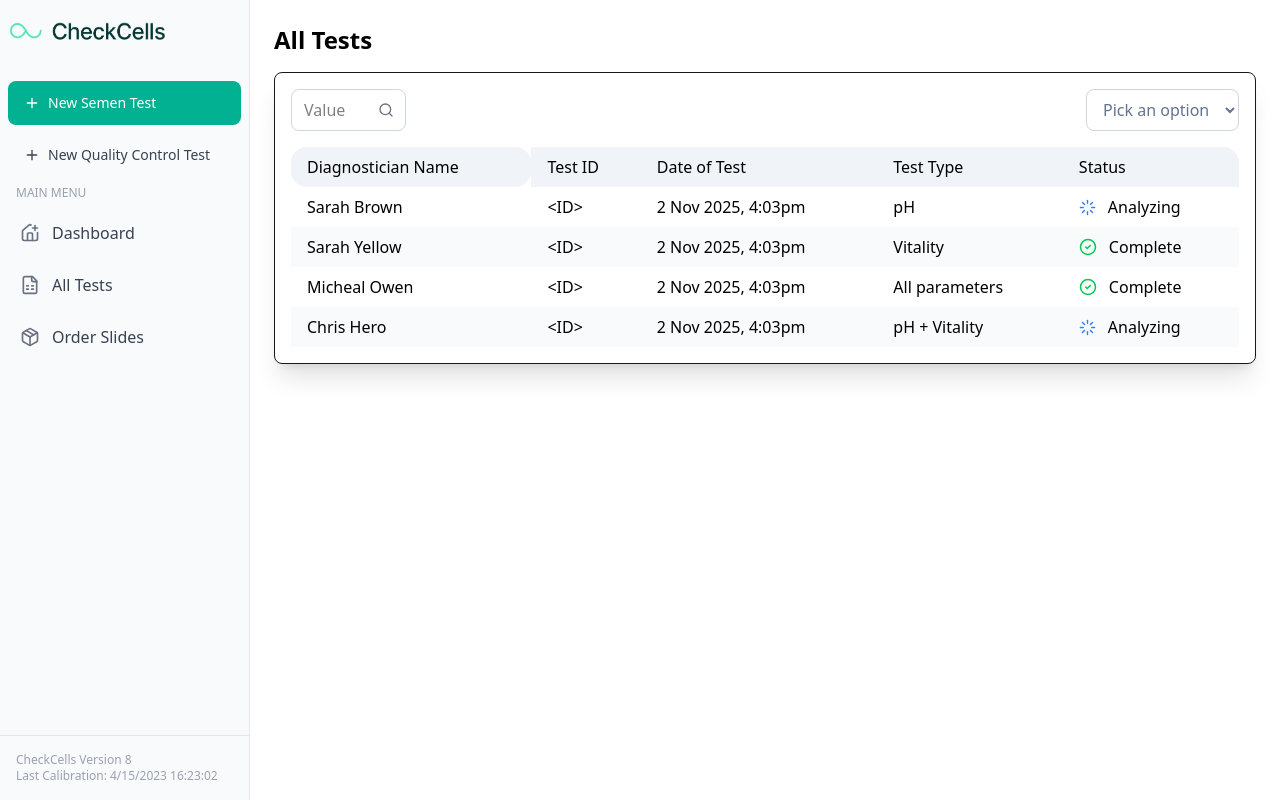
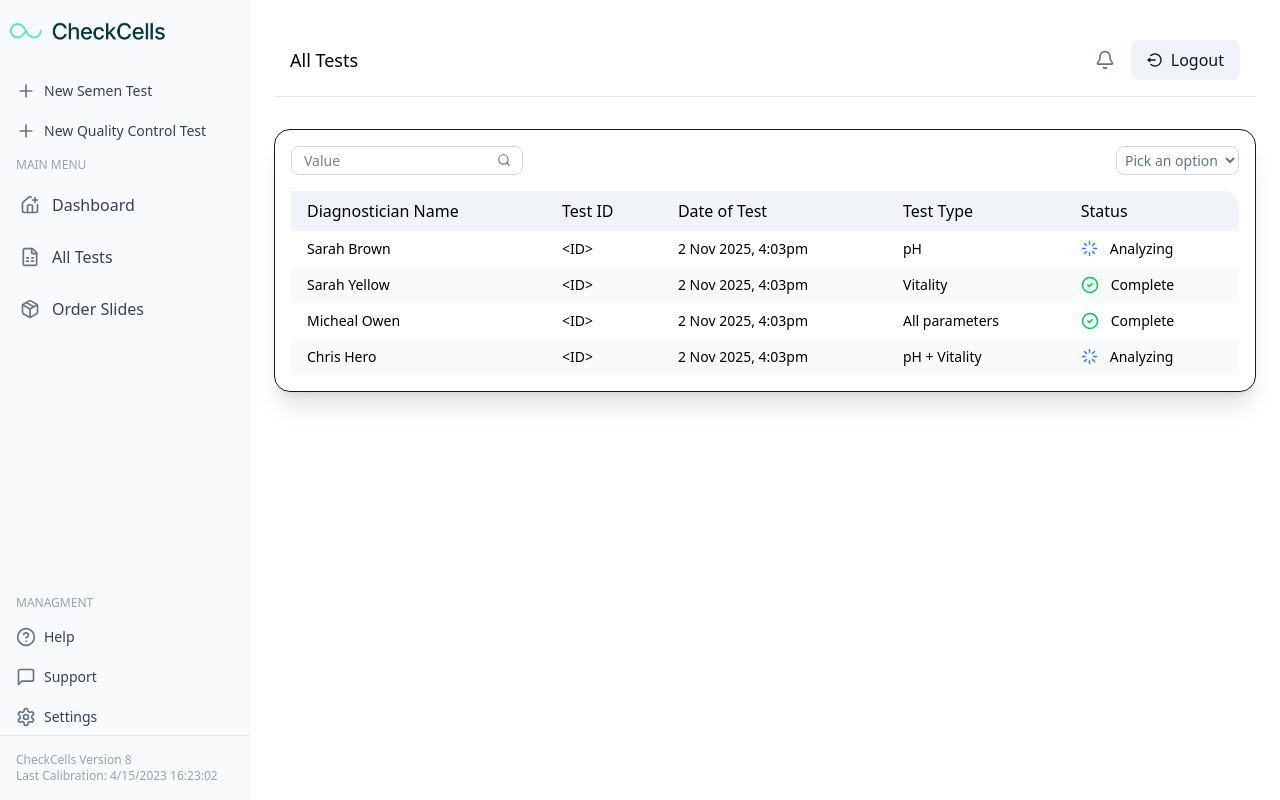
Before and after one commit to vanderleijunior9/CheckCells, a React (Vite) app: page / in a window 1280 px wide. Built offline with nearby package versions, Linux system fonts and the light colour scheme.

Commit message:
Improve sidebar with consistent ActionButton styling and toggle behavior

```diff
--- a/package.json
+++ b/package.json
@@ -14,6 +14,7 @@
     "lucide-react": "^0.506.0",
     "react": "^19.0.0",
     "react-dom": "^19.0.0",
+    "react-icons": "^5.5.0",
     "tailwindcss": "^4.1.5"
   },
   "devDependencies": {
--- a/src/App.jsx
+++ b/src/App.jsx
@@ -1,20 +1,25 @@
 import Sidebar, { SidebarItem } from "./components/Sidebar"
 import { HousePlus, Settings, Package, FileSpreadsheet } from "lucide-react"
 import TableComponent from './components/table/TableComponent.jsx';
+import Navbar from './components/Navbar';
 
 export default function App() {
   return (
-    <div className="flex h-screen">
+    <div className="flex h-screen flex-col">
+
+      <div className="flex flex-1 overflow-hidden">
         <Sidebar>
+
           <SidebarItem icon={<HousePlus size={20} />} text="Dashboard"  />
           <SidebarItem icon={<FileSpreadsheet size={20} />} text="All Tests" />
           <SidebarItem icon={<Package size={20} />} text ="Order Slides" />
         </Sidebar>
 
         <main className="flex-1 p-6 bg-white overflow-y-auto">
-        <h1 className="text-black text-2xl font-bold mb-4">All Tests</h1>
+          <Navbar />
           <TableComponent />
         </main>
       </div>
+    </div>
   )
 }
--- a/src/components/Sidebar.jsx
+++ b/src/components/Sidebar.jsx
@@ -1,5 +1,4 @@
-// components/Sidebar.jsx
-import React from "react";
+import React, { useState } from "react";
 import { Home, FileText, Box, HelpCircle, MessageSquare, Settings } from "lucide-react";
 import logoImage from "../assets/logo.avif"; // Import the logo image
 
@@ -10,19 +9,17 @@ const Logo = () => (
       alt="CheckCells Logo"
       className=""
     />
-
   </div>
 );
 
-
-
-// SidebarItem component that matches your App.jsx usage
-export function SidebarItem({ icon, text, active = false, alert = false }) {
+// Sidebar item component
+export function SidebarItem({ icon, text, active = false, alert = false, onClick }) {
   return (
     <div
+      onClick={onClick}
       className={`flex items-center gap-3 px-3 py-3 rounded-lg cursor-pointer transition-colors ${
         active
-          ? "bg-gray-100"
+          ? "bg-gray-100 text-black"
           : "hover:bg-gray-100"
       }`}
     >
@@ -41,28 +38,132 @@ export function SidebarItem({ icon, text, active = false, alert = false }) {
   );
 }
 
+// Sidebar item bottom component
+export function SidebarItemBottom({ icon, text, active = false, alert = false, onClick }) {
+  return (
+    <div
+      onClick={onClick}
+      className={`flex items-center gap-2 px-2 py-2 rounded-lg cursor-pointer transition-colors ${
+        active
+          ? "bg-gray-100 text-black"
+          : "hover:bg-gray-200"
+      }`}
+    >
+      <div className="relative">
+        <div className={`text-sm ${active ? "text-[#02B191]" : "text-gray-500"}`}>
+          {icon}
+        </div>
+        {alert && (
+          <div className="absolute -top-1 -right-1 w-2 h-2 bg-red-500 rounded-full"></div>
+        )}
+      </div>
+      <span className={`text-sm ${active ? "font-medium" : "text-gray-700"}`}>
+        {text}
+      </span>
+    </div>
+  );
+}
+
+// Action button component now styled like SidebarItemBottom
+const ActionButton = ({ icon, label, onClick, active = false }) => {
+  return (
+    <div
+      onClick={onClick}
+      className={`flex items-center gap-2 px-2 py-2 rounded-lg cursor-pointer transition-colors hover:bg-grey-300 ${
+        active
+          ? "bg-green text-white"
+          : "hover:bg-gray-200"
+      }`}
+    >
+      <div className="relative">
+        <div className={`text-sm ${active ? "text-white" : "text-gray-500"}`}>
+          {icon}
+        </div>
+      </div>
+      <span className={`text-sm ${active ? "font-medium" : "text-gray-700"}`}>
+        {label}
+      </span>
+    </div>
+  );
+};
+
+// Section label component
+const SectionLabel = ({ label }) => (
+  <div className="px-4 py-2 text-xs uppercase text-gray-400 font-medium">
+    {label}
+  </div>
+);
+
+// Simple Plus icon component
+function PlusIcon({ className }) {
+  return (
+    <svg xmlns="http://www.w3.org/2000/svg" viewBox="0 0 24 24" fill="none" stroke="currentColor" strokeWidth="2" strokeLinecap="round" strokeLinejoin="round" className={className || "w-5 h-5"}>
+      <path d="M12 5v14M5 12h14" />
+    </svg>
+  );
+}
+
 // Main sidebar component
 export default function Sidebar({ children }) {
+  const [activeItem, setActiveItem] = useState(null);
+
+  const handleItemClick = (item) => {
+    setActiveItem(item);
+  };
+
   return (
-    <div className="w-[250px] h-dvh bg-gray-50 border-r border-gray-200 flex flex-col">
+    <div className="w-[250px] h-dvh bg-gray-50 border-r border-slate-100 flex flex-col shadow-lg">
       <Logo />
 
-      <div className="mt-2 px-2 space-y-2">
+      <div className="px-2 space-y-1">
         <ActionButton
           label="New Semen Test"
-          icon={<PlusIcon className="w-4 h-4" />}
-          primary
+          icon={<PlusIcon />}
+          onClick={() => handleItemClick("New Semen Test")}
+          active={activeItem === "New Semen Test"}
         />
         <ActionButton
           label="New Quality Control Test"
-          icon={<PlusIcon className="w-4 h-4" />}
+          icon={<PlusIcon />}
+          onClick={() => handleItemClick("New Quality Control Test")}
+          active={activeItem === "New Quality Control Test"}
         />
       </div>
 
       <SectionLabel label="Main Menu" />
 
       <div className="px-2 space-y-1 flex-1">
-        {children}
+        {React.Children.map(children, (child) => {
+          if (React.isValidElement(child)) {
+            return React.cloneElement(child, {
+              active: activeItem === child.props.text,
+              onClick: () => handleItemClick(child.props.text),
+            });
+          }
+          return child;
+        })}
+      </div>
+
+      <SectionLabel label="Managment" />
+      <div className="px-2 space-y-1">
+        <SidebarItemBottom
+          icon={<HelpCircle size={20} />}
+          text="Help"
+          active={activeItem === "Help"}
+          onClick={() => handleItemClick("Help")}
+        />
+        <SidebarItemBottom
+          icon={<MessageSquare size={20} />}
+          text="Support"
+          active={activeItem === "Support"}
+          onClick={() => handleItemClick("Support")}
+        />
+        <SidebarItemBottom
+          icon={<Settings size={20} />}
+          text="Settings"
+          active={activeItem === "Settings"}
+          onClick={() => handleItemClick("Settings")}
+        />
       </div>
 
       <div className="mt-auto p-4 border-t border-gray-200">
@@ -72,33 +173,3 @@ export default function Sidebar({ children }) {
     </div>
   );
 }
-
-// Section label component
-const SectionLabel = ({ label }) => (
-  <div className="px-4 py-2 text-xs uppercase text-gray-400 font-medium">
-    {label}
-  </div>
-);
-
-// Action button component for tests
-const ActionButton = ({ label, icon, primary = false }) => (
-  <button
-    className={`flex items-center gap-2 w-full rounded-lg px-4 py-3 text-sm transition-colors ${
-      primary
-        ? "bg-[#02B191] text-white hover:bg-[#02B191]/90"
-        : "text-gray-700 hover:bg-gray-100"
-    }`}
-  >
-    {icon}
-    <span>{label}</span>
-  </button>
-);
-
-// Simple Plus icon component
-function PlusIcon({ className }) {
-  return (
-    <svg xmlns="http://www.w3.org/2000/svg" viewBox="0 0 24 24" fill="none" stroke="currentColor" strokeWidth="2" strokeLinecap="round" strokeLinejoin="round" className={className}>
-      <path d="M12 5v14M5 12h14" />
-    </svg>
-  );
-}
--- /dev/null
+++ b/src/components/SidebarItem.jsx
@@ -0,0 +1,22 @@
+export function SidebarItem({ icon, text, active = false, alert = false, onClick }) {
+  return (
+    <div
+      onClick={onClick}
+      className={`flex items-center gap-3 px-3 py-3 rounded-lg cursor-pointer transition-colors ${
+        active ? "bg-gray-200" : "hover:bg-gray-100"
+      }`}
+    >
+      <div className="relative">
+        <div className={`${active ? "text-[#02B191]" : "text-gray-500"}`}>
+          {icon}
+        </div>
+        {alert && (
+          <div className="absolute -top-1 -right-1 w-2 h-2 bg-red-500 rounded-full"></div>
+        )}
+      </div>
+      <span className={`${active ? "font-medium text-black" : "text-gray-700"}`}>
+        {text}
+      </span>
+    </div>
+  );
+}
--- a/src/components/table/TableComponent.jsx
+++ b/src/components/table/TableComponent.jsx
@@ -10,28 +10,30 @@ const data = [
 
 const TableComponent = () => {
   return (
-    <div className="p-4 bg-washed-whitewhite border rounded-lg shadow-xl">
-      <div className="flex items mb-4">
-        <div className="relative flex ">
+    <div className="p-4 mt-8 bg-washed-whitewhite border shadow-xl rounded-2xl">
+      <div className="flex justify-between items mb-4">
+        <div className=" relative flex items-center">
           <input
             type="text"
             placeholder="Value"
-            className="w-full pl-3 pr-4 py-2 border border-gray-300 rounded-lg focus:outline-none focus:ring-1 focus:ring-black text-black "
+            className="w-full pl-3 pr-4 py-2 border text-sm h-[.3in] border-gray-300 focus:outline-none rounded-lg focus:ring-1 focus:ring-black text-black "
           />
           <div className="absolute right-3 top-1/2 -translate-y-1/2">
-            <Search size={16} className="text-gray-500" />
+            <Search size={14} className="text-gray-500" />
           </div>
         </div>
-        <select className=" ml-170  py-1 p-3 border border-gray-300 rounded-lg focus:outline-none focus:ring-1 focus:ring-black text-slate-500">
-          <option className="text-black">Pick an option</option>
-          {/* Add more later */}
+        <select value="option1" className="ml-8 pl-1 pr-1 text-sm border border-gray-300 rounded-lg focus:ring-1 focus:ring-black text-slate-500 ">
+          <option value="" className="text-black">Pick an option</option>
+          <option value="" className="text-black">Option 1</option>
+          <option value="option2" className="text-black">Option 2</option>
         </select>
+
       </div>
 
       <table className="w-full border-collapse text-black rounded-md">
         <thead className="bg-washed-grey rounded-md">
         <tr className="bg-washed-grey">
-          <th className="py-2 px-4 text-left rounded-2xl bg-washed-grey">Diagnostician Name</th>
+          <th className="py-2 px-4 text-left bg-washed-grey">Diagnostician Name</th>
           <th className="py-2 px-4 text-left bg-washed-grey">Test ID</th>
           <th className="py-2 px-4 text-left bg-washed-grey">Date of Test</th>
           <th className="py-2 px-4 text-left bg-washed-grey">Test Type</th>
@@ -41,18 +43,18 @@ const TableComponent = () => {
         <tbody>
   {data.map((row, index) => (
     <tr key={index} className="even:bg-gray-50">
-      <td className="py-2 px-4">{row.diagnosticianName}</td>
-      <td className="py-2 px-4">{row.testId}</td>
-      <td className="py-2 px-4">{row.dateOfTest}</td>
-      <td className="py-2 px-4">{row.testType}</td>
+      <td className="py-2 px-4 text-sm">{row.diagnosticianName}</td>
+      <td className="py-2 px-4 text-sm">{row.testId}</td>
+      <td className="py-2 px-4 text-sm">{row.dateOfTest}</td>
+      <td className="py-2 px-4 text-sm">{row.testType}</td>
       <td className="py-2 px-4">
         {row.status === 'Analyzing' ? (
-          <span className="flex items-center">
+          <span className="flex items-center text-sm">
             <Loader size={17} className="mr-3 text-blue-500" />
             {row.status}
           </span>
         ) : (
-          <span className=" flex items-center">
+          <span className=" flex items-center text-sm">
             <CircleCheck size={18} className="mr-3 text-green-500" />
             {row.status}
           </span>
```
Also changed, not shown: 1 other file (tests, documents, lock files or other folders). Lines whose indentation alone changed are shown as unchanged.
